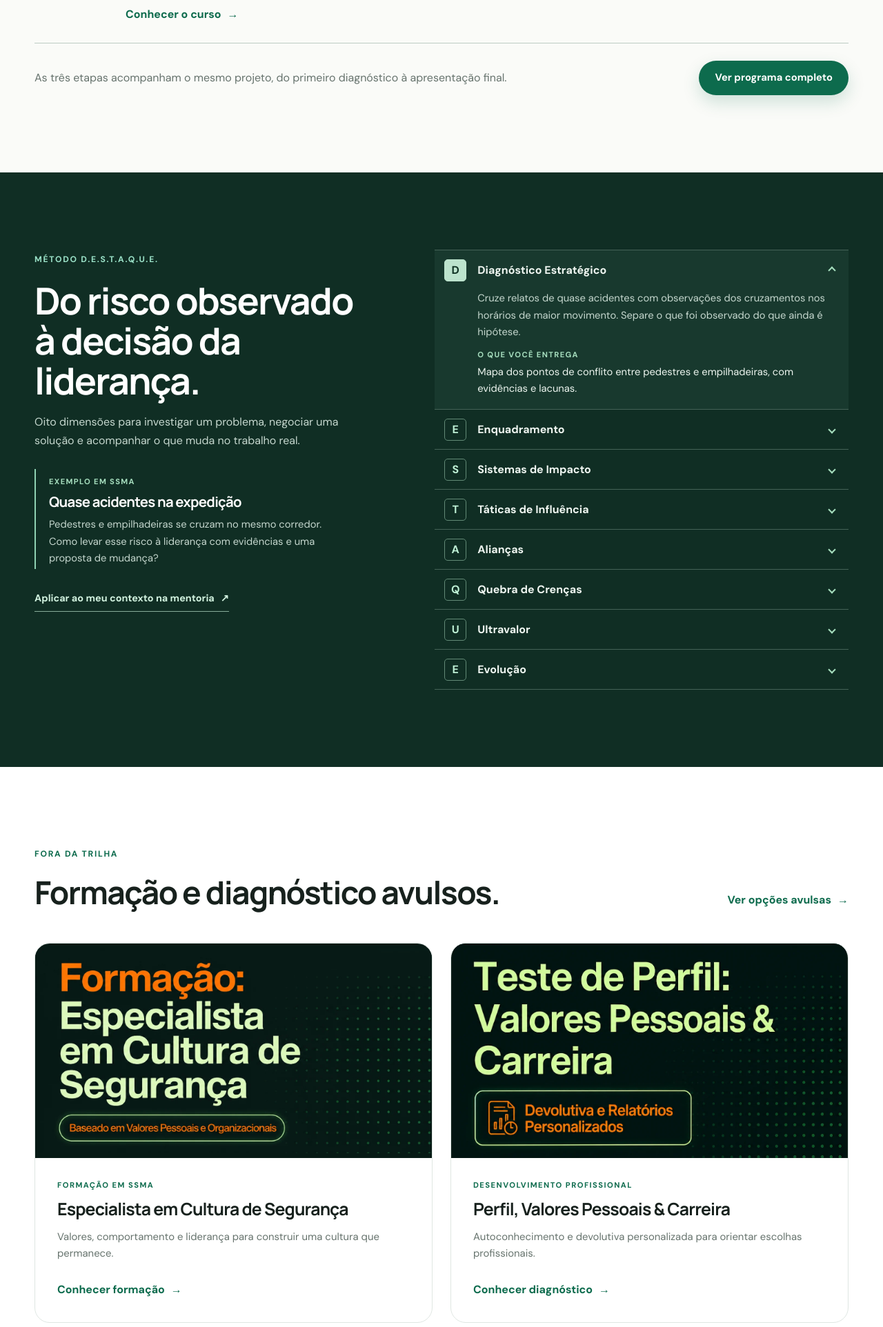
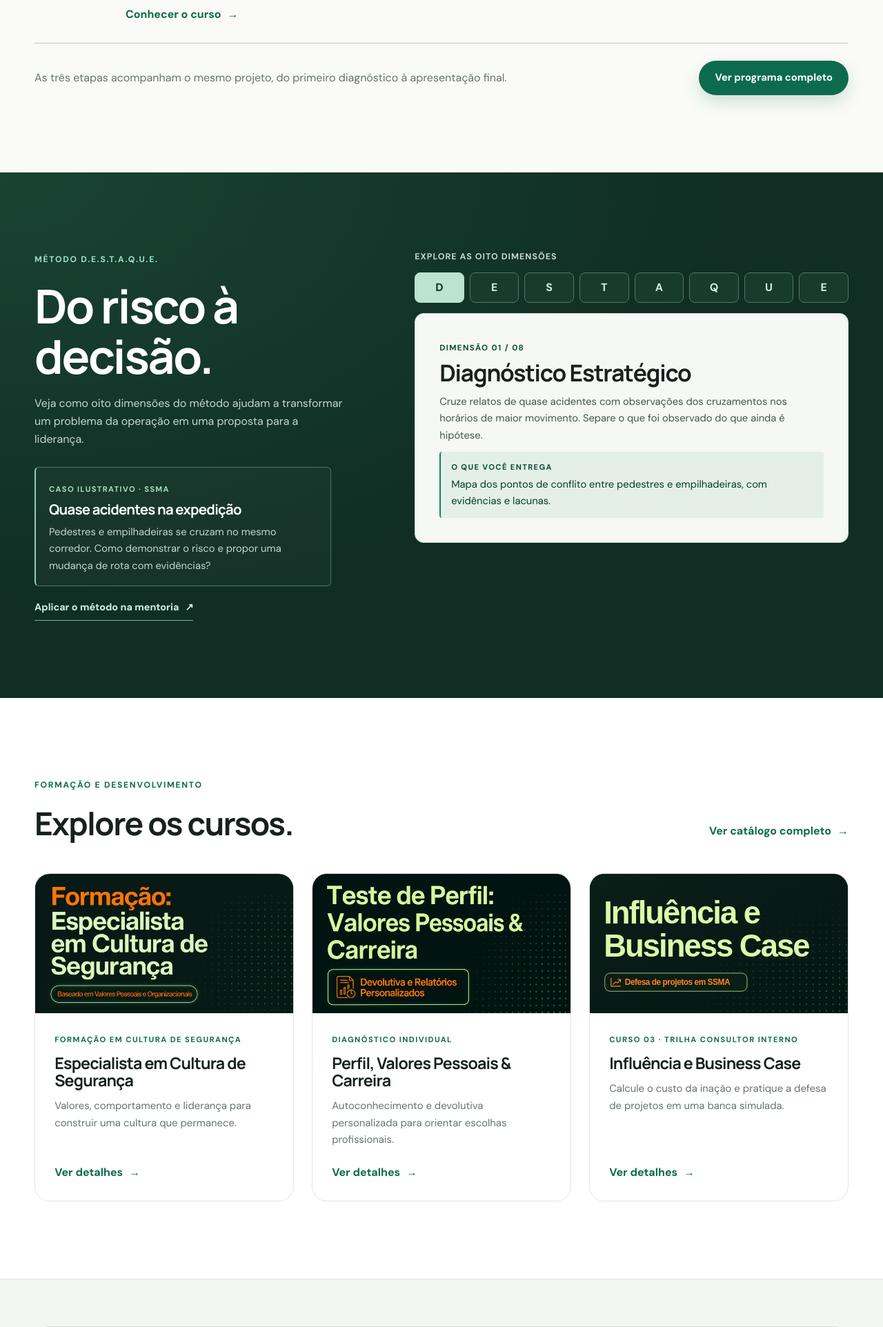
Before and after one commit to SamuelToyota/site_ssma, a Django app: page / in a window 1280 px wide. Shown: the part 2194-4118 px from the top of the page at 69% size. Run offline with Django 5.2, Linux system fonts and the light colour scheme; data that the repository does not hold is empty.

Commit message:
Adiciona o terceiro curso na home e refina o método Destaque

```diff
--- a/core/views.py
+++ b/core/views.py
@@ -148,6 +148,7 @@ def home(request):
 
     context = {
         "method_dimensions": METHOD_DIMENSIONS,
+        "course_catalog": COURSE_CATALOG,
         "trilha_courses": TRILHA_COURSES,
         "testimonials": Depoimento.objects.filter(ativo=True)[:3],
         "newsletter_form": newsletter_form,
--- a/static/css/style.css
+++ b/static/css/style.css
@@ -132,15 +132,15 @@ p { color: var(--muted); }
 
 .courses-section { background: #fff; }
 .courses-heading { display: flex; align-items: end; justify-content: space-between; gap: 30px; }
-.course-grid { display: grid; grid-template-columns: repeat(2,1fr); gap: 26px; }
+.course-grid { display: grid; grid-template-columns: repeat(3,minmax(0,1fr)); gap: clamp(15px,2.2vw,26px); }
 .course-card { display: flex; min-width: 0; flex-direction: column; overflow: hidden; border: 1px solid var(--line); border-radius: var(--radius-md); background: #fff; }
 .course-image { position: relative; flex: none; aspect-ratio: 1.85; background: #071a15; }
 .course-image img { position: absolute; inset: 0; width: 100%; height: 100%; object-fit: contain; }
-.course-body { display: flex; flex: 1; align-items: flex-start; flex-direction: column; padding: 30px 32px 34px; }
+.course-body { display: flex; flex: 1; align-items: flex-start; flex-direction: column; padding: clamp(16px,2.2vw,30px); }
 .course-body .text-link { margin-top: auto; }
 .course-type { display: inline-block; margin-bottom: 13px; color: var(--green-700); font-size: .7rem; font-weight: 800; letter-spacing: .13em; text-transform: uppercase; }
-.course-body h3 { max-width: 470px; margin-bottom: 14px; font-size: 1.55rem; }
-.course-body p { min-height: 52px; margin-bottom: 24px; font-size: .93rem; }
+.course-body h3 { max-width: 470px; margin-bottom: 12px; font-size: clamp(1.15rem,2.3vw,1.45rem); }
+.course-body p { margin-bottom: 22px; font-size: .93rem; }
 
 .method-band { padding: 96px 0; color: #fff; background: var(--green-900); }
 .method-grid { display: grid; grid-template-columns: .85fr 1.15fr; gap: 90px; align-items: center; }
@@ -637,11 +637,12 @@ p { color: var(--muted); }
 .trilha-next { display: flex; align-items: center; justify-content: space-between; gap: 18px; padding-top: 25px; }
 .trilha-next .button { flex-shrink: 0; }
 
-.destaque-method { color: #eff6f1; background: #102e24; }
-.destaque-grid { display: grid; grid-template-columns: minmax(0,.9fr) minmax(0,1.1fr); gap: clamp(40px,7vw,92px); align-items: start; }
-.destaque-intro h2 { margin-bottom: 18px; color: #fff; font-size: clamp(2.3rem,4.2vw,4rem); }
+.destaque-method { color: #eff6f1; background: radial-gradient(ellipse at 0% 0%, #1a4334, transparent 58%), #102e24; }
+.destaque-grid { display: grid; grid-template-columns: minmax(0,.86fr) minmax(0,1.14fr); gap: clamp(35px,6vw,78px); align-items: start; }
+.destaque-intro h2 { max-width: 10ch; margin-bottom: 18px; color: #fff; font-size: clamp(2.7rem,5.3vw,4.65rem); }
 .destaque-intro > p, .destaque-case p, .destaque-detail p { color: #c5d7ce; }
-.destaque-case { max-width: 420px; margin: 28px 0 25px; padding: 4px 0 4px 19px; border-left: 2px solid #8fd2b3; }
+.destaque-intro > p { max-width: 41ch; }
+.destaque-case { max-width: 430px; margin: 26px 0 13px; padding: 17px 19px; border: 1px solid #527466; border-left: 2px solid #8fd2b3; border-radius: 6px; background: #ffffff06; }
 .destaque-case > span, .destaque-output strong { color: #a7dfbf; font-size: .7rem; font-weight: 800; letter-spacing: .12em; text-transform: uppercase; }
 .destaque-case h3 { margin: 7px 0 9px; color: #fff; font-size: 1.27rem; }
 .destaque-case p { margin: 0; font-size: .92rem; }
@@ -660,6 +661,24 @@ p { color: var(--muted); }
 .destaque-detail p { margin-bottom: 12px; font-size: .92rem; }
 .destaque-detail .destaque-output { margin: 0; color: #eef6f0; }
 .destaque-output strong { display: block; margin-bottom: 3px; }
+.destaque-panel-heading { display: none; }
+.destaque-navigation:not([hidden]) { display: grid; gap: 12px; margin-bottom: 15px; }
+.destaque-navigation > p { margin: 0; color: #c5d7ce; font-size: .78rem; font-weight: 700; letter-spacing: .08em; text-transform: uppercase; }
+.destaque-picker { display: grid; grid-template-columns: repeat(8,minmax(0,1fr)); gap: 8px; }
+.destaque-picker button { display: grid; min-height: 44px; place-items: center; padding: 7px 0; color: #d4f1df; border: 1px solid #547768; border-radius: 8px; background: #183b2e; cursor: pointer; font-weight: 800; }
+.destaque-picker button:hover { border-color: #a7dfbf; background: #24513e; }
+.destaque-picker button[aria-pressed="true"] { color: #103324; border-color: #bce3cd; background: #bce3cd; }
+.destaque-picker button:focus-visible { outline: 2px solid #a7dfbf; outline-offset: 3px; }
+.destaque-enhanced .destaque-steps { border: 0; }
+.destaque-enhanced .destaque-step { border: 1px solid #cfdfd6; border-radius: 13px; background: #f5f8f4; color: var(--ink); }
+.destaque-enhanced .destaque-step summary { display: none; }
+.destaque-enhanced .destaque-detail { min-height: 290px; padding: clamp(18px,3vw,35px); }
+.destaque-enhanced .destaque-panel-heading { display: block; }
+.destaque-panel-heading > span { display: inline-block; margin-bottom: 8px; color: var(--green-800); font-size: .72rem; font-weight: 800; letter-spacing: .12em; text-transform: uppercase; }
+.destaque-panel-heading h3 { margin-bottom: 12px; font-size: clamp(1.5rem,3vw,2.1rem); }
+.destaque-enhanced .destaque-detail > p { color: #42564a; }
+.destaque-enhanced .destaque-detail .destaque-output { padding: 13px 15px; color: var(--green-900); border-left: 2px solid var(--green-600); border-radius: 4px; background: #e4efe7; }
+.destaque-enhanced .destaque-output strong { color: var(--green-800); }
 
 .home-newsletter { padding: clamp(32px,5.3vw,72px) 0; border-top: 1px solid var(--line); background: #f4f6f1; }
 .home-newsletter-grid { display: grid; overflow: hidden; grid-template-columns: minmax(0,.84fr) minmax(0,1.16fr); border: 1px solid #d7e2da; border-radius: 20px; background: #fff; }
@@ -691,6 +710,7 @@ p { color: var(--muted); }
 
 @media (max-width: 850px) {
     .trilha-heading, .destaque-grid { grid-template-columns: 1fr; gap: 24px; }
+    .destaque-intro h2 { max-width: none; }
     .trilha-heading h2 br { display: none; }
     .trilha-summary p { max-width: 620px; }
 }
@@ -709,6 +729,7 @@ p { color: var(--muted); }
 @media (max-width: 510px) {
     .newsletter-fields { grid-template-columns: 1fr; }
     .newsletter-form .button { width: 100%; }
+    .destaque-picker { grid-template-columns: repeat(4,minmax(0,1fr)); }
 }
 
 @media (max-width: 980px) {
--- a/templates/base.html
+++ b/templates/base.html
@@ -27,7 +27,7 @@
     <link rel="preconnect" href="https://fonts.googleapis.com">
     <link rel="preconnect" href="https://fonts.gstatic.com" crossorigin>
     <link href="https://fonts.googleapis.com/css2?family=DM+Sans:wght@400;500;600;700&family=Manrope:wght@500;600;700;800&display=swap" rel="stylesheet">
-    <link rel="stylesheet" href="{% static 'css/style.css' %}?v=20261115-catalogo">
+    <link rel="stylesheet" href="{% static 'css/style.css' %}?v=20261115-destaque">
 
     <script type="application/ld+json">
     {
--- a/templates/components/metodo_destaque.html
+++ b/templates/components/metodo_destaque.html
@@ -1,25 +1,39 @@
+{% load static %}
 <section class="section destaque-method" id="metodo" aria-labelledby="destaque-title">
     <div class="container destaque-grid">
         <div class="destaque-intro">
             <span class="eyebrow eyebrow-light">Método D.E.S.T.A.Q.U.E.</span>
-            <h2 id="destaque-title">Do risco observado à decisão da liderança.</h2>
-            <p>Oito dimensões para investigar um problema, negociar uma solução e acompanhar o que muda no trabalho real.</p>
+            <h2 id="destaque-title">Do risco à decisão.</h2>
+            <p>Veja como oito dimensões do método ajudam a transformar um problema da operação em uma proposta para a liderança.</p>
             <div class="destaque-case">
-                <span>Exemplo em SSMA</span>
+                <span>Caso ilustrativo · SSMA</span>
                 <h3>Quase acidentes na expedição</h3>
-                <p>Pedestres e empilhadeiras se cruzam no mesmo corredor. Como levar esse risco à liderança com evidências e uma proposta de mudança?</p>
+                <p>Pedestres e empilhadeiras se cruzam no mesmo corredor. Como demonstrar o risco e propor uma mudança de rota com evidências?</p>
             </div>
-            <a href="{% url 'mentoria' %}" class="destaque-link">Aplicar ao meu contexto na mentoria <span aria-hidden="true">↗</span></a>
+            <a href="{% url 'mentoria' %}" class="destaque-link">Aplicar o método na mentoria <span aria-hidden="true">↗</span></a>
         </div>
-        <div class="destaque-steps">
+        <div class="destaque-workbench" data-destaque>
+            <div class="destaque-navigation" data-destaque-navigation hidden>
+                <p>Explore as oito dimensões</p>
+                <div class="destaque-picker" role="group" aria-label="Dimensões do método D.E.S.T.A.Q.U.E.">
                     {% for dimension in method_dimensions %}
-            <details class="destaque-step" name="destaque-step"{% if forloop.first %} open{% endif %}>
+                    <button type="button" aria-label="{{ dimension.name }}" aria-controls="destaque-etapa-{{ forloop.counter }}" aria-pressed="false">{{ dimension.letter }}</button>
+                    {% endfor %}
+                </div>
+            </div>
+            <div class="destaque-steps" aria-live="polite">
+                {% for dimension in method_dimensions %}
+                <details id="destaque-etapa-{{ forloop.counter }}" class="destaque-step" name="destaque-step"{% if forloop.first %} open{% endif %}>
                     <summary>
                         <span class="destaque-letter" aria-hidden="true">{{ dimension.letter }}</span>
                         <strong>{{ dimension.name }}</strong>
                         <span class="destaque-toggle" aria-hidden="true"></span>
                     </summary>
                     <div class="destaque-detail">
+                        <div class="destaque-panel-heading">
+                            <span>Dimensão {{ forloop.counter|stringformat:"02d" }} / {{ method_dimensions|length|stringformat:"02d" }}</span>
+                            <h3>{{ dimension.name }}</h3>
+                        </div>
                         <p>{{ dimension.action }}</p>
                         <p class="destaque-output"><strong>O que você entrega</strong>{{ dimension.output }}</p>
                     </div>
@@ -27,4 +41,6 @@
                 {% endfor %}
             </div>
         </div>
+    </div>
 </section>
+<script src="{% static 'js/metodo-destaque.js' %}?v=1" defer></script>
--- a/templates/home.html
+++ b/templates/home.html
@@ -42,10 +42,22 @@
 
 <section class="section courses-section">
     <div class="container">
-        <div class="section-heading courses-heading" data-reveal><div><span class="eyebrow">Fora da trilha</span><h2>Formação e diagnóstico avulsos.</h2></div><a href="{% url 'cursos' %}#ofertas-avulsas" class="text-link">Ver opções avulsas <span aria-hidden="true">→</span></a></div>
+        <div class="section-heading courses-heading" data-reveal>
+            <div><span class="eyebrow">Formação e desenvolvimento</span><h2>Explore os cursos.</h2></div>
+            <a href="{% url 'cursos' %}#ofertas-avulsas" class="text-link">Ver catálogo completo <span aria-hidden="true">→</span></a>
+        </div>
         <div class="course-grid">
-            <article class="course-card" data-reveal><div class="course-image"><img src="{% static 'images/course_1.webp' %}" alt="Formação Especialista em Cultura de Segurança" width="1470" height="759" loading="lazy" decoding="async"></div><div class="course-body"><span class="course-type">Formação em SSMA</span><h3>Especialista em Cultura de Segurança</h3><p>Valores, comportamento e liderança para construir uma cultura que permanece.</p><a href="{% url 'curso_cultura' %}" class="text-link" data-analytics="cta_curso_cultura_home">Conhecer formação <span aria-hidden="true">→</span></a></div></article>
-            <article class="course-card" data-reveal><div class="course-image"><img src="{% static 'images/course_2.webp' %}" alt="Teste de Perfil Profissional, Valores Pessoais e Carreira" width="1427" height="777" loading="lazy" decoding="async"></div><div class="course-body"><span class="course-type">Desenvolvimento profissional</span><h3>Perfil, Valores Pessoais &amp; Carreira</h3><p>Autoconhecimento e devolutiva personalizada para orientar escolhas profissionais.</p><a href="{% url 'curso_teste' %}" class="text-link" data-analytics="cta_diagnostico_home">Conhecer diagnóstico <span aria-hidden="true">→</span></a></div></article>
+            {% for entry in course_catalog %}
+            <article class="course-card" data-reveal>
+                <div class="course-image"><img src="{% static entry.cover %}" alt="" width="{{ entry.width }}" height="{{ entry.height }}" loading="lazy" decoding="async"></div>
+                <div class="course-body">
+                    <span class="course-type">{{ entry.category }}</span>
+                    <h3>{{ entry.title }}</h3>
+                    <p>{{ entry.home_description }}</p>
+                    <a href="{% url entry.route %}" class="text-link" aria-label="Ver detalhes: {{ entry.title }}" data-analytics="{{ entry.home_analytics }}">Ver detalhes <span aria-hidden="true">→</span></a>
+                </div>
+            </article>
+            {% endfor %}
         </div>
     </div>
 </section>
```
Also changed, not shown: core/catalogo.py (+7 -1 lines), core/tests.py (+6 -2 lines), static/js/metodo-destaque.js (added, +36 -0 lines), static/images/capa-influencia-business-case.svg. Lines whose indentation alone changed are shown as unchanged.
